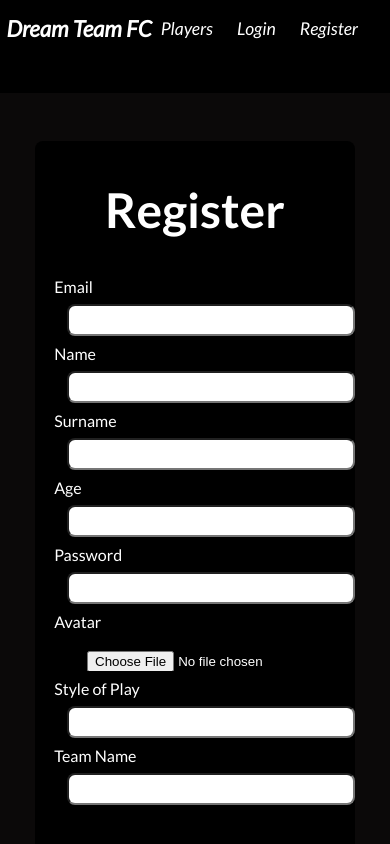
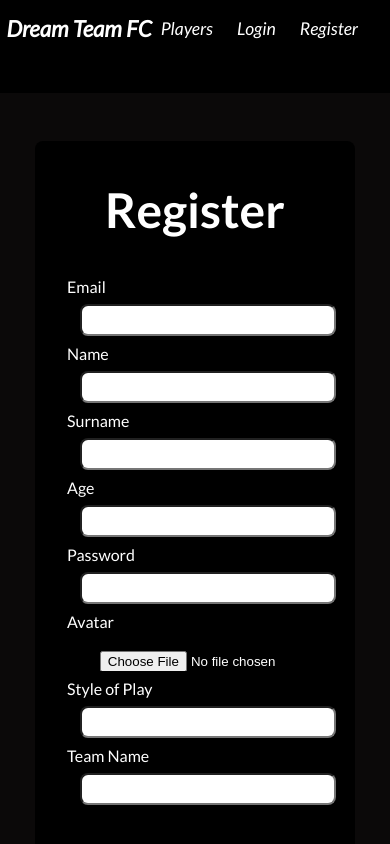
Before and after one commit to isdi-coders-2023/Franz-Salinas-Final-Project-front-202309-mad, a React (Vite) app: page /register in a window 390 px wide. Shown: the top 844 px of the page. Built offline with nearby package versions, Linux system fonts and the light colour scheme.

Commit message:
More style for register component

```diff
--- a/src/components/register/register.scss
+++ b/src/components/register/register.scss
@@ -85,7 +85,7 @@
       }
       input {
         height: 2rem;
-        width: 18rem;
+        width: 16rem;
         padding: 0.75rem 1.25rem;
         margin: 0.5rem 0.8rem;
         display: inline-block;
```
